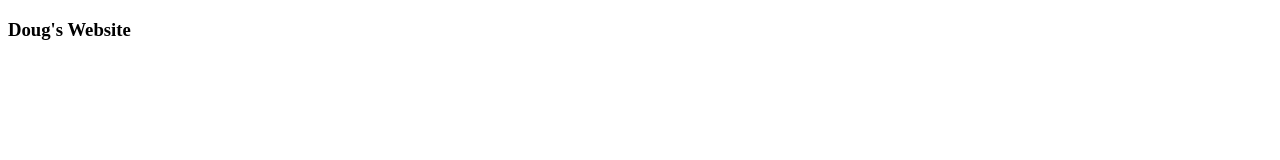
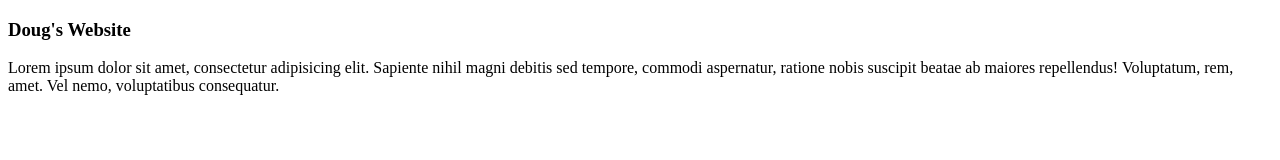
Before and after one commit to duwhap/dougmiller-portfolio.github.io, a plain HTML site: page index.html in a window 1280 px wide. Drawn offline with Linux system fonts and the light colour scheme.

Commit message:
updated index page.

```diff
--- a/index.html
+++ b/index.html
@@ -8,6 +8,7 @@
 </head>
 <body>
     <h3>Doug's Website</h3>
+    <p>Lorem ipsum dolor sit amet, consectetur adipisicing elit. Sapiente nihil magni debitis sed tempore, commodi aspernatur, ratione nobis suscipit beatae ab maiores repellendus! Voluptatum, rem, amet. Vel nemo, voluptatibus consequatur.</p>
 
 
 </body>
```
